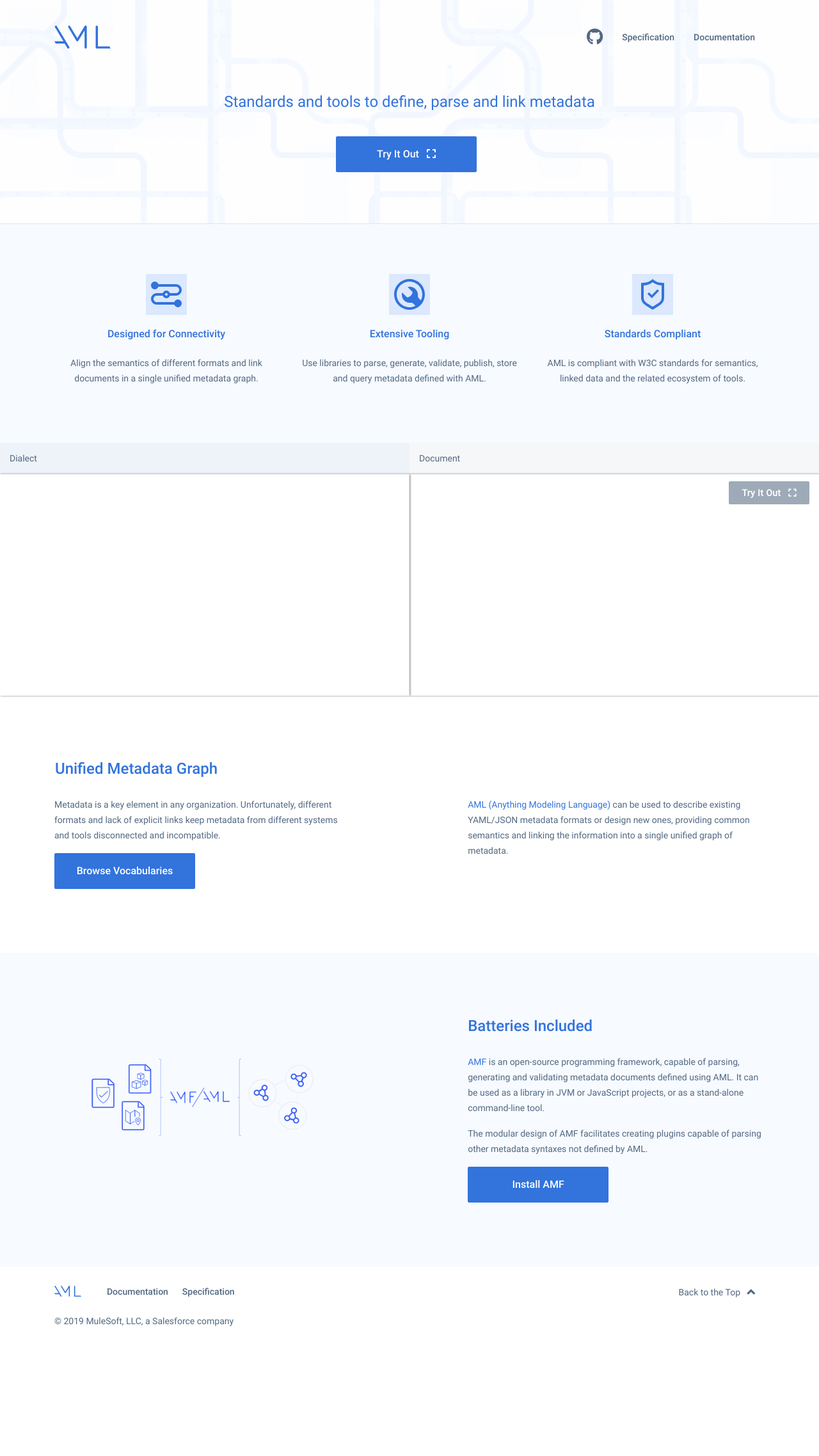
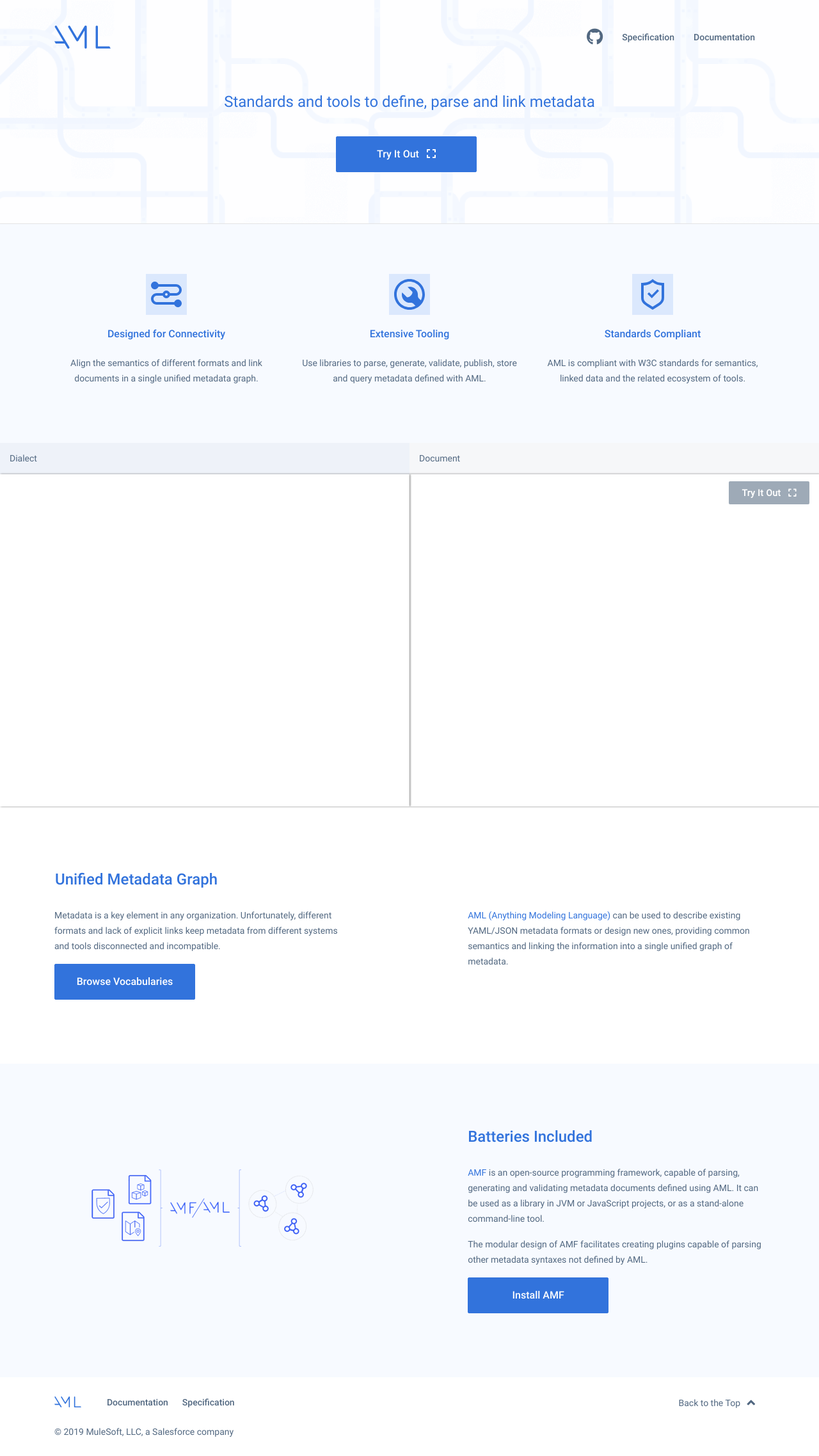
Before and after one commit to aml-org/a-ml, a Jekyll site: the page built from index.html, in a window 1280 px wide. Shown: the whole page at 64% size. Built offline with Jekyll 4.4.1, drawn with Linux system fonts in a browser that asks for light colours; nearby versions of some CDN libraries; a script that is not in the unit is left out; before the commit the page ends 2102 px from its top, so only the background shows below that.

Commit message:
Address #6: Make editors high bigger

```diff
--- a/css/style.scss
+++ b/css/style.scss
@@ -799,3 +799,15 @@ header{
 .monaco-editor-overlaymessage {
   display: none;
 }
+
+.monaco-editor-overlaymessage {
+  display: none;
+}
+
+.vs-dark .monaco-scrollable-element>.scrollbar>.slider {
+  background: #9eaab7!important;
+}
+
+.monaco-scrollable-element>.scrollbar>.slider:hover {
+  background: #9eaab7!important;
+}
--- a/index.html
+++ b/index.html
@@ -32,14 +32,14 @@ title:  'Welcome'
       <div class="editor-1" style="float: left;width: 50%;">
         <h3>Dialect</h3>
         <div class="col-md-12 col-sm-12 editor-block padd_00">
-          <div id="container" style="width:100%;height:346px;float:left;">
+          <div id="container" style="width:100%;height:519px;float:left;">
           </div>
         </div>
       </div>
         <div class="editor-2" style="float: left;width: 50%;">
           <h3>Document</h3>
           <div class="col-md-12 col-sm-12 editor-block padd_00">
-            <div id="container-1" style="width:100%;height:346px;float:left;">
+            <div id="container-1" style="width:100%;height:519px;float:left;">
             </div>
           </div>
         </div>
```
